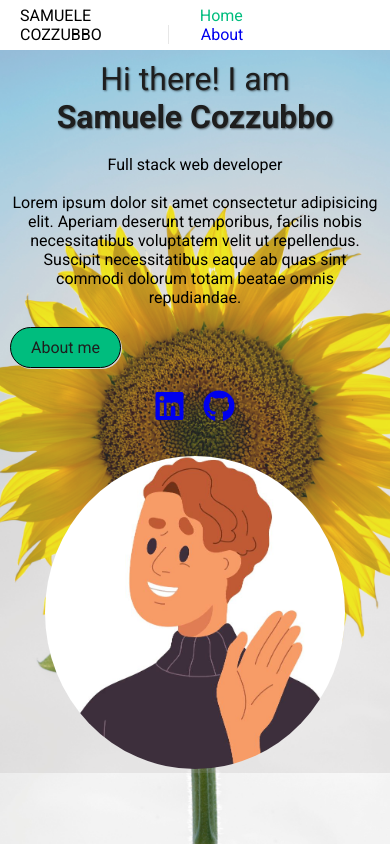
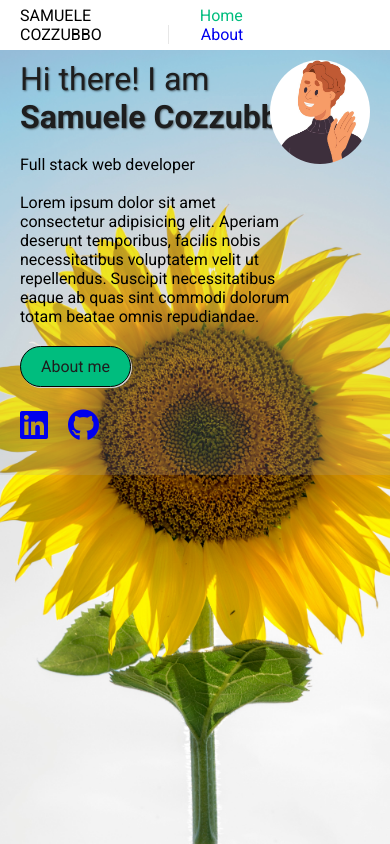
Before and after one commit to samuelecozzubbo/Portfolio_Samuele_Cozzubbo, a Vue app: page / in a window 390 px wide. Built offline with nearby package versions, Linux system fonts and the light colour scheme.

Commit message:
fix problem with media query info and container width

```diff
--- a/src/views/Home.vue
+++ b/src/views/Home.vue
@@ -65,17 +65,18 @@ export default {
   .container{
     background-color: rgb(171, 167, 167,0.2);
     max-width: 1120px;
+    padding: 0 20px;
     margin: 0 auto;
     //height: 500px;
     display: flex;
     justify-content: space-between;
 
     .info{
-      //max-width: 200px;
+      max-width: 40%;
       padding: 10px 0;
       display: flex;
       flex-direction: column;
-      justify-content: space-between;
+      align-items: flex-start;
       .name{
         font-weight: bold;
       }
@@ -92,7 +93,6 @@ export default {
         box-shadow: 1px 1px lightgray;
         color: rgb(30, 30, 30);
         margin: 20px 0;
-        align-self: flex-start;
         transition: all 0.2s;
         &:hover{
           cursor: pointer;
@@ -135,21 +135,18 @@ export default {
       }
     .container {
       flex-direction: column;
-      padding: 0 10px;
 
       .info {
-        align-items: center;
-        text-align: center;
+        max-width: 80%!important;
         margin-bottom: 20px;
-
-        .btn{
-        align-self: center;
-    }
       }
 
       .avatar {
         img {
-          width: 100px;
+          position: absolute;
+          max-width: 100px;
+          top: 60px;
+          right: 20px;
         }
       }
 
```
